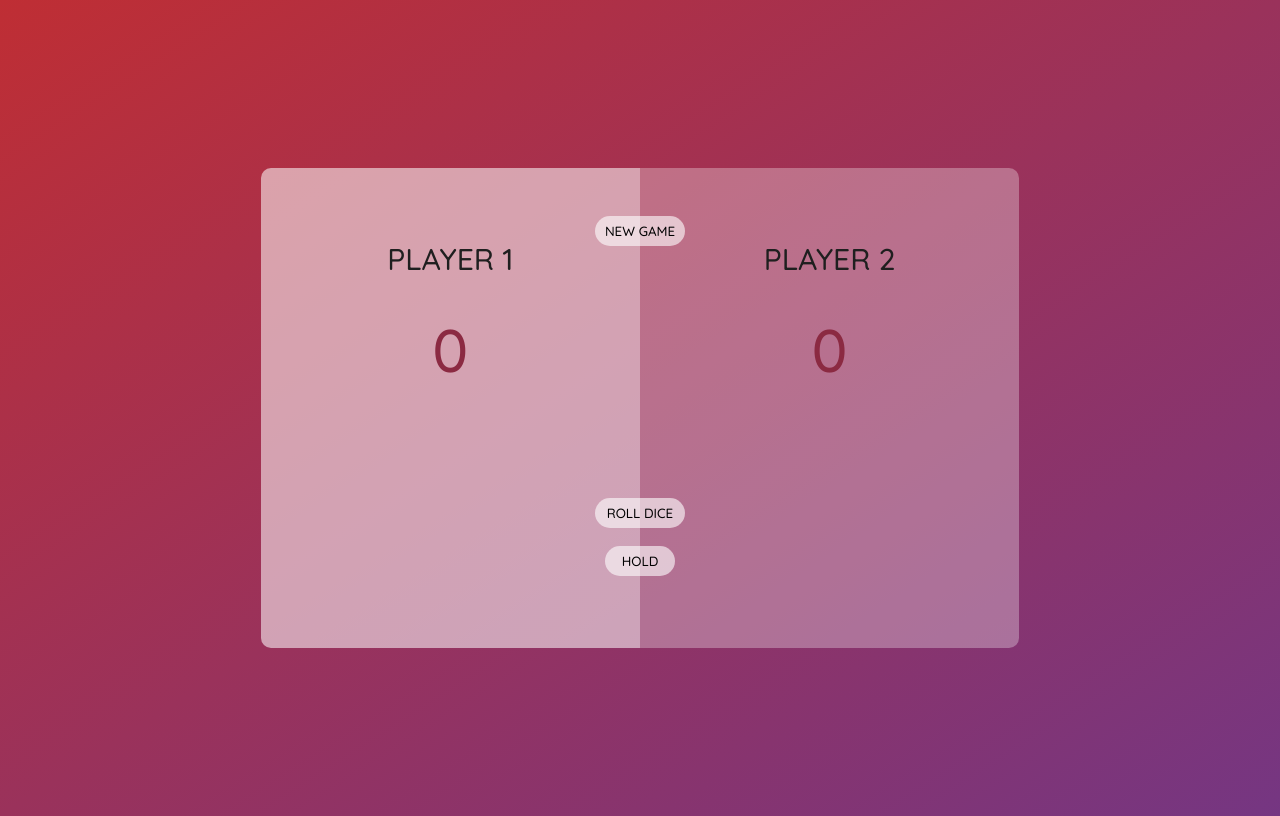
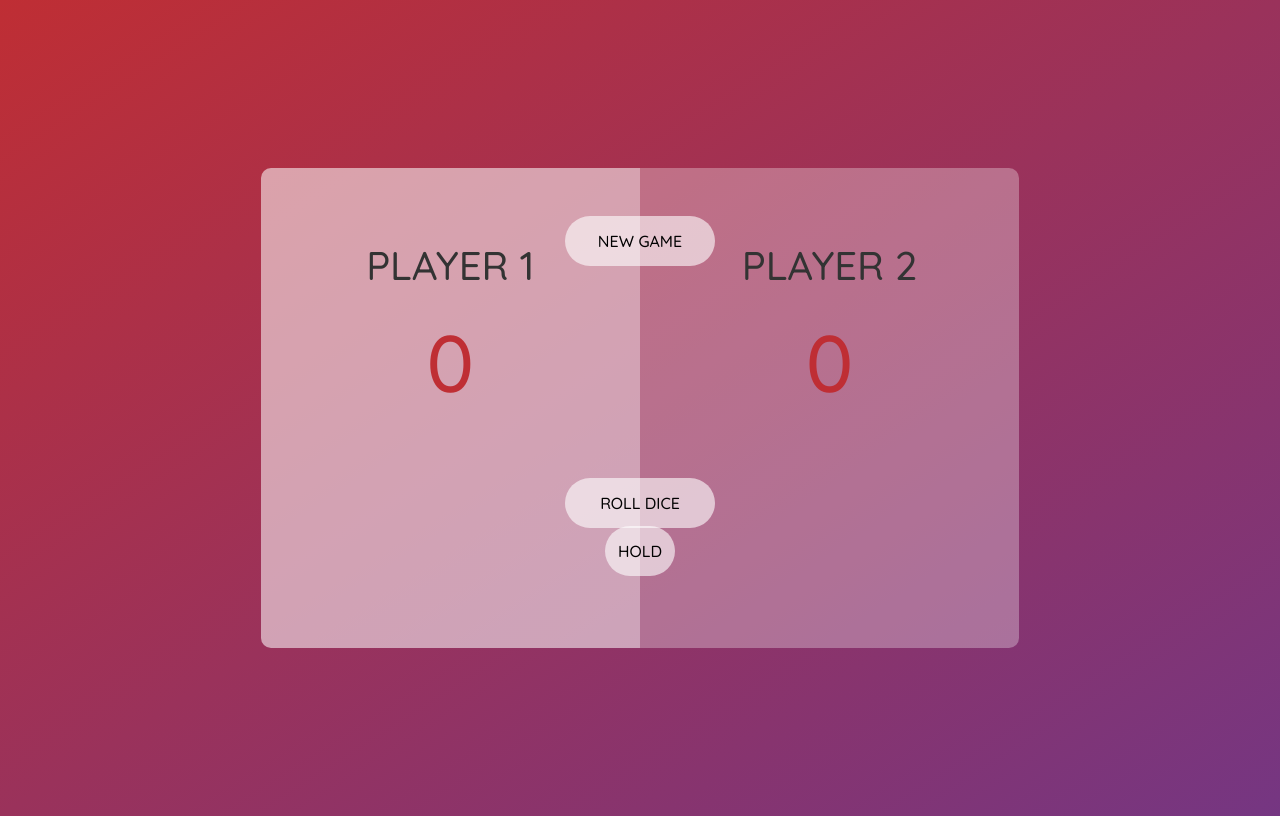
Before and after one commit to tahaatb/Die-Game, a plain HTML site: page index.html in a window 1280 px wide. Drawn offline with Linux system fonts and the light colour scheme.

Commit message:
Changed some colors and font sizes

```diff
--- a/style.css
+++ b/style.css
@@ -53,32 +53,33 @@ body {
   position: absolute;
   top: 15%;
   font-weight: 500;
-  font-size: 30px;
-  color: #1f1f1f;
+  font-size: 2.5rem;
+  color: #333333;
   padding: 0;
   margin: 0;
 }
 .number {
   position: absolute;
   top: 30%;
-  font-size: 60px;
+  font-size: 5rem;
   font-weight: 500;
-  color: #8b2a42;
+  color: #bf2e34;
   padding: 0;
   margin: 0;
 }
 
 button {
-  height: 30px;
-  width: 90px;
+  height: 50px;
+  width: 150px;
   position: absolute;
   padding: 0;
   margin: 0;
   z-index: 999;
   background-color: rgb(255, 255, 255, 0.6);
-  border-radius: 20px;
+  border-radius: 30px;
   font-weight: 500;
   border: transparent;
+  font-size: 16px;
 }
 
 .new {
```
